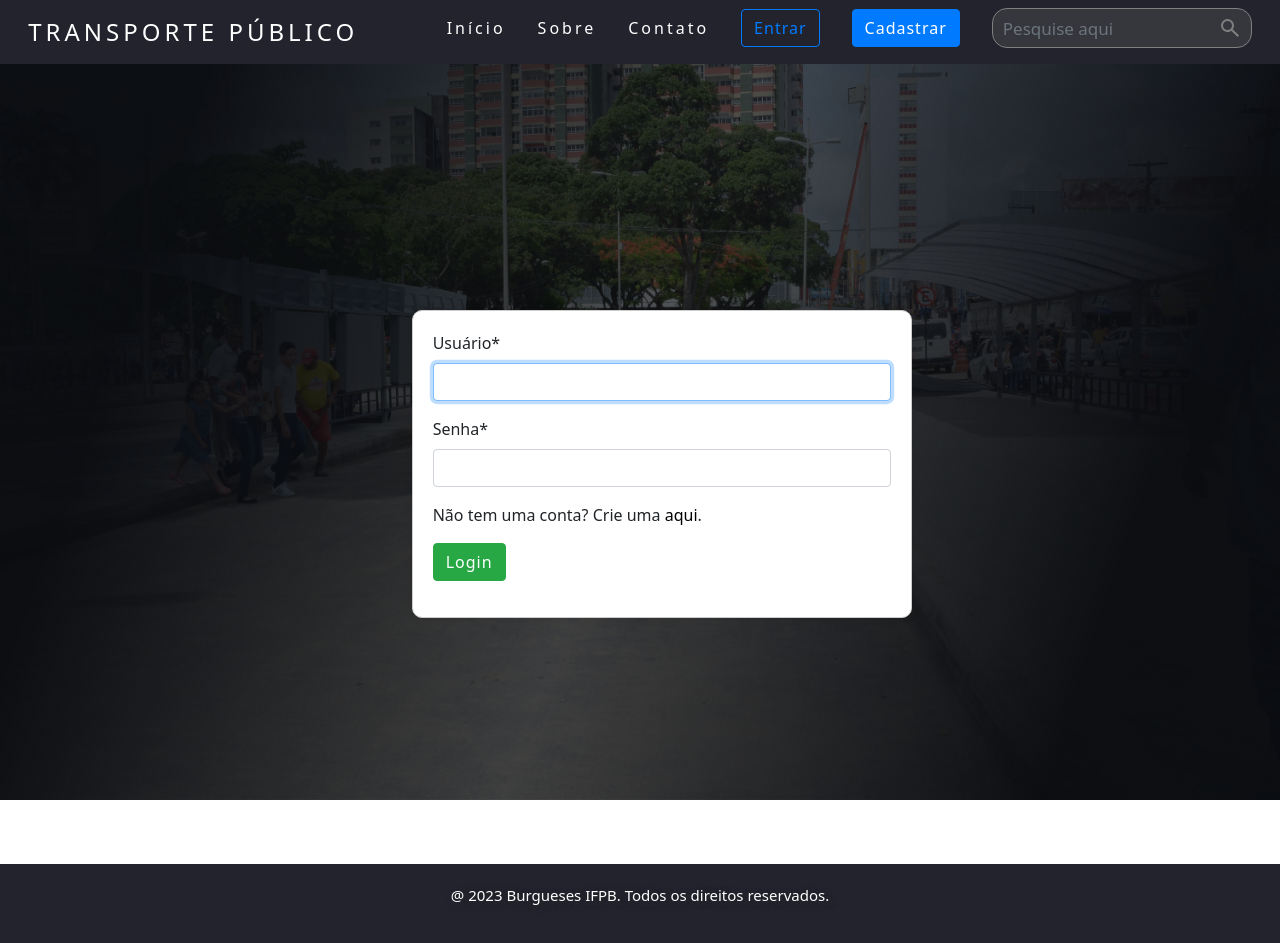
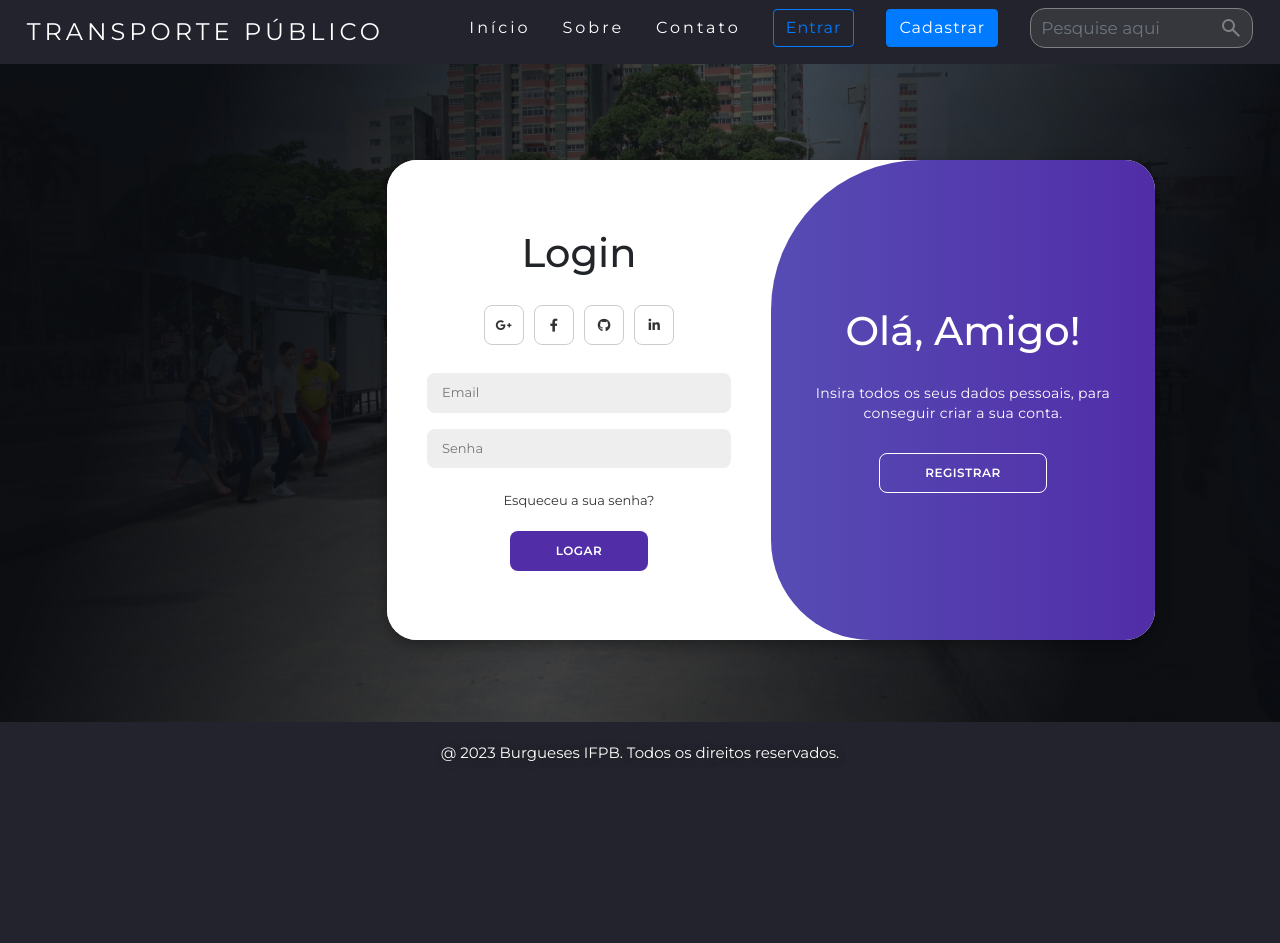
Before and after one commit to danilocb21/connectbus, a Django app: page /login/ in a window 1280 px wide. After the commit the page ends 761 px from the top, so only its background shows below. Run offline with Django 4.2, Linux system fonts and the light colour scheme; some libraries are stand-ins or nearby versions.

Commit message:
Finalizou o site, adicionou o video

```diff
--- /dev/null
+++ b/transporte/app/static/app/login.css
@@ -0,0 +1,213 @@
+@import url('https://fonts.googleapis.com/css2?family=Montserrat:wght@300;400;500;600;700&display=swap');
+
+*{
+    margin: 0;
+    padding: 0;
+    box-sizing: border-box;
+    font-family: 'Montserrat', sans-serif;
+}
+
+body {
+    display: flex;
+    flex-direction: column;
+    min-height: 100vh;
+  }
+
+footer {
+    margin-top: auto;
+}
+
+.login-container{
+    position: absolute;
+    top: 20%;
+    left: 20%;
+    background-color: #fff;
+    border-radius: 30px;
+    box-shadow: 0 5px 15px rgba(0, 0, 0, 0.35);
+    position: relative;
+    overflow: hidden;
+    width: 768px;
+    max-width: 100%;
+    min-height: 480px;
+}
+
+.login-container p{
+    font-size: 14px;
+    line-height: 20px;
+    letter-spacing: 0.3px;
+    margin: 20px 0;
+}
+
+.login-container span{
+    font-size: 12px;
+}
+
+.login-container a{
+    color: #333;
+    font-size: 13px;
+    text-decoration: none;
+    margin: 15px 0 10px;
+}
+
+.login-container button{
+    background-color: #512da8;
+    color: #fff;
+    font-size: 12px;
+    padding: 10px 45px;
+    border: 1px solid transparent;
+    border-radius: 8px;
+    font-weight: 600;
+    letter-spacing: 0.5px;
+    text-transform: uppercase;
+    margin-top: 10px;
+    cursor: pointer;
+}
+
+.login-container button.hidden{
+    background-color: transparent;
+    border-color: #fff;
+}
+
+.login-container form{
+    background-color: #fff;
+    display: flex;
+    align-items: center;
+    justify-content: center;
+    flex-direction: column;
+    padding: 0 40px;
+    height: 100%;
+}
+
+.login-container input{
+    background-color: #eee;
+    border: none;
+    margin: 8px 0;
+    padding: 10px 15px;
+    font-size: 13px;
+    border-radius: 8px;
+    width: 100%;
+    outline: none;
+}
+
+.form-container{
+    position: absolute;
+    top: 0;
+    height: 100%;
+    transition: all 0.6s ease-in-out;
+}
+
+.sign-in{
+    left: 0;
+    width: 50%;
+    z-index: 2;
+}
+
+.login-container.active .sign-in{
+    transform: translateX(100%);
+}
+
+.sign-up{
+    left: 0;
+    width: 50%;
+    opacity: 0;
+    z-index: 1;
+}
+
+.login-container.active .sign-up{
+    transform: translateX(100%);
+    opacity: 1;
+    z-index: 5;
+    animation: move 0.6s;
+}
+
+@keyframes move{
+    0%, 49.99%{
+        opacity: 0;
+        z-index: 1;
+    }
+    50%, 100%{
+        opacity: 1;
+        z-index: 5;
+    }
+}
+
+.social-icons{
+    margin: 20px 0;
+}
+
+.social-icons a{
+    border: 1px solid #ccc;
+    border-radius: 20%;
+    display: inline-flex;
+    justify-content: center;
+    align-items: center;
+    margin: 0 3px;
+    width: 40px;
+    height: 40px;
+}
+
+.toggle-container{
+    position: absolute;
+    top: 0;
+    left: 50%;
+    width: 50%;
+    height: 100%;
+    overflow: hidden;
+    transition: all 0.6s ease-in-out;
+    border-radius: 150px 0 0 100px;
+    z-index: 1000;
+}
+
+.login-container.active .toggle-container{
+    transform: translateX(-100%);
+    border-radius: 0 150px 100px 0;
+}
+
+.toggle{
+    background-color: #512da8;
+    height: 100%;
+    background: linear-gradient(to right, #5c6bc0, #512da8);
+    color: #fff;
+    position: relative;
+    left: -100%;
+    height: 100%;
+    width: 200%;
+    transform: translateX(0);
+    transition: all 0.6s ease-in-out;
+}
+
+.login-container.active .toggle{
+    transform: translateX(50%);
+}
+
+.toggle-panel{
+    position: absolute;
+    width: 50%;
+    height: 100%;
+    display: flex;
+    align-items: center;
+    justify-content: center;
+    flex-direction: column;
+    padding: 0 30px;
+    text-align: center;
+    top: 0;
+    transform: translateX(0);
+    transition: all 0.6s ease-in-out;
+}
+
+.toggle-left{
+    transform: translateX(-200%);
+}
+
+.login-container.active .toggle-left{
+    transform: translateX(0);
+}
+
+.toggle-right{
+    right: 0;
+    transform: translateX(0);
+}
+
+.login-container.active .toggle-right{
+    transform: translateX(200%);
+}
--- /dev/null
+++ b/transporte/app/static/app/login.js
@@ -0,0 +1,11 @@
+const container = document.getElementById('container');
+const registerBtn = document.getElementById('register');
+const loginBtn = document.getElementById('login');
+
+registerBtn.addEventListener('click', () => {
+    container.classList.add("active");
+});
+
+loginBtn.addEventListener('click', () => {
+    container.classList.remove("active");
+});
--- a/transporte/app/templates/base.html
+++ b/transporte/app/templates/base.html
@@ -80,5 +80,8 @@
 
     {% comment %} Mobile Navbar script {% endcomment %}
     <script src="{% static "app/mobile-navbar.js" %}"></script>
+
+    {% comment %} Login/Register page script {% endcomment %}
+    <script src="{% static "app/login.js" %}"></script>
 </body>
 </html>
--- a/transporte/register/templates/registration/login.html
+++ b/transporte/register/templates/registration/login.html
@@ -3,7 +3,7 @@
 {% block links %}
 
 {% load static %}
-<link rel="stylesheet" href="{% static "register/register.css" %}">
+<link rel="stylesheet" href="{% static "app/login.css" %}">
 
 {% endblock  %}
 
@@ -11,16 +11,50 @@
 {% load crispy_forms_tags %}
 
 {% block content %}
-    <div class="form-box">
-        {% if not user.is_authenticated %}
-            <form action="/login/" method="post" class="form-group">
-                {% csrf_token %}
-                {{form|crispy}}
-                <p>Não tem uma conta? Crie uma <a href="/register">aqui</a>.</p>
-                <button type="submit" class="btn btn-success">Login</button>
-            </form>
-        {% else %}
-            <p>Você está logado :)</p>
-        {% endif %}
+<div class="login-container" id="container">
+    <div class="form-container sign-up">
+        <form>
+            <h1>Criar Conta</h1>
+            <div class="social-icons">
+                <a href="#" class="icon"><i class="fa-brands fa-google-plus-g"></i></a>
+                <a href="#" class="icon"><i class="fa-brands fa-facebook-f"></i></a>
+                <a href="#" class="icon"><i class="fa-brands fa-github"></i></a>
+                <a href="#" class="icon"><i class="fa-brands fa-linkedin-in"></i></a>
+            </div>
+            <input type="text" placeholder="Nome">
+            <input type="email" placeholder="Email">
+            <input type="password" placeholder="Senha">
+            <button>Registrar</button>
+        </form>
     </div>
+    <div class="form-container sign-in">
+        <form>
+            <h1>Login</h1>
+            <div class="social-icons">
+                <a href="#" class="icon"><i class="fa-brands fa-google-plus-g"></i></a>
+                <a href="#" class="icon"><i class="fa-brands fa-facebook-f"></i></a>
+                <a href="#" class="icon"><i class="fa-brands fa-github"></i></a>
+                <a href="#" class="icon"><i class="fa-brands fa-linkedin-in"></i></a>
+            </div>
+            <input type="email" placeholder="Email">
+            <input type="password" placeholder="Senha">
+            <a href="#">Esqueceu a sua senha?</a>
+            <button>Logar</button>
+        </form>
+    </div>
+    <div class="toggle-container">
+        <div class="toggle">
+            <div class="toggle-panel toggle-left">
+                <h1>Bem vindo de volta!</h1>
+                <p>Insira todos os seus dados, para utilizar todos os recursos do site.</p>
+                <button class="hidden" id="login">Logar</button>
+            </div>
+            <div class="toggle-panel toggle-right">
+                <h1>Olá, Amigo!</h1>
+                <p>Insira todos os seus dados pessoais, para conseguir criar a sua conta.</p>
+                <button class="hidden" id="register">Registrar</button>
+            </div>
+        </div>
+    </div>
+</div>
 {% endblock %}
```
Also changed, not shown: transporte/app/static/app/home.css (+31 -7 lines), transporte/app/templates/home.html (+15 -17 lines), transporte/register/templates/register.html (+46 -7 lines), 1 other file.
